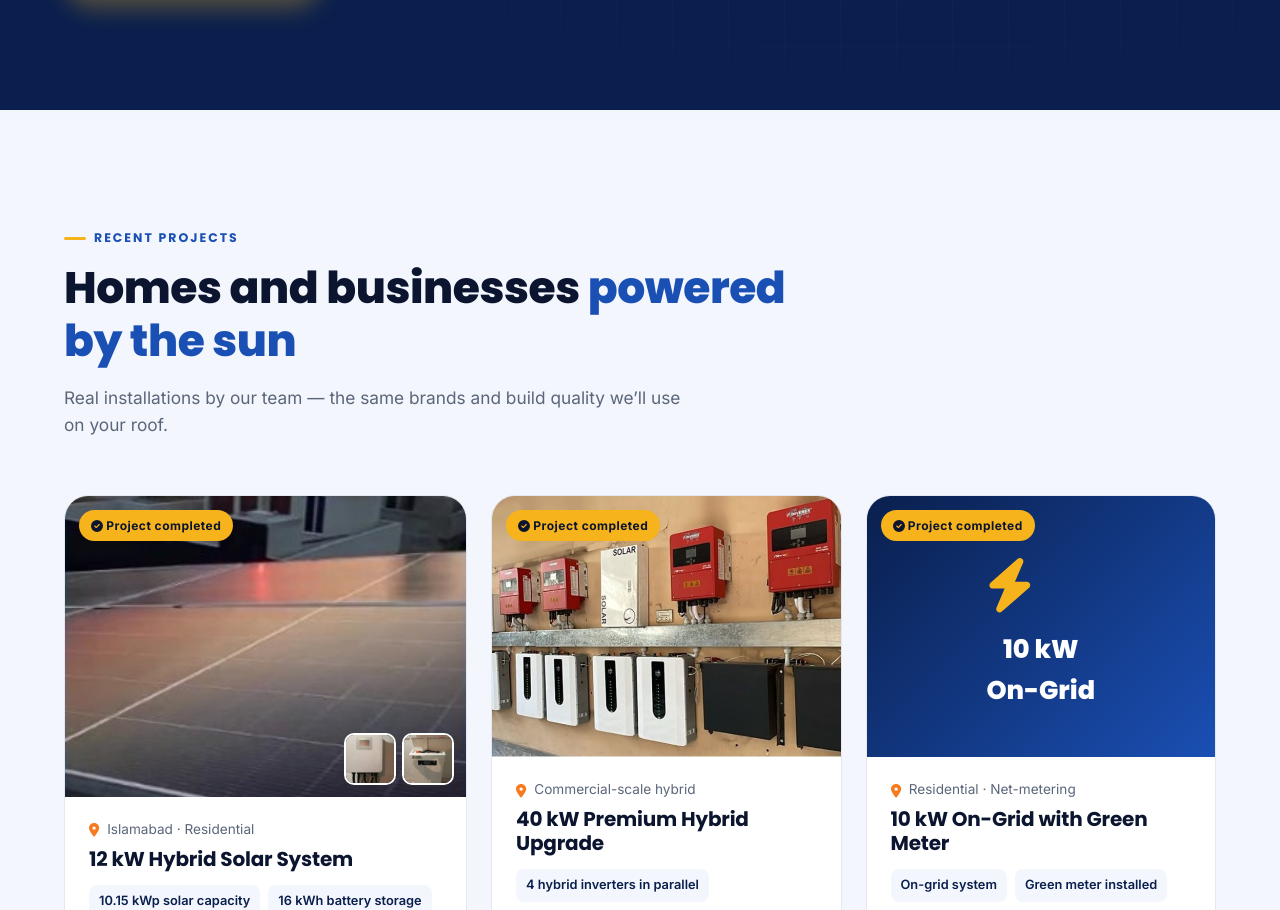
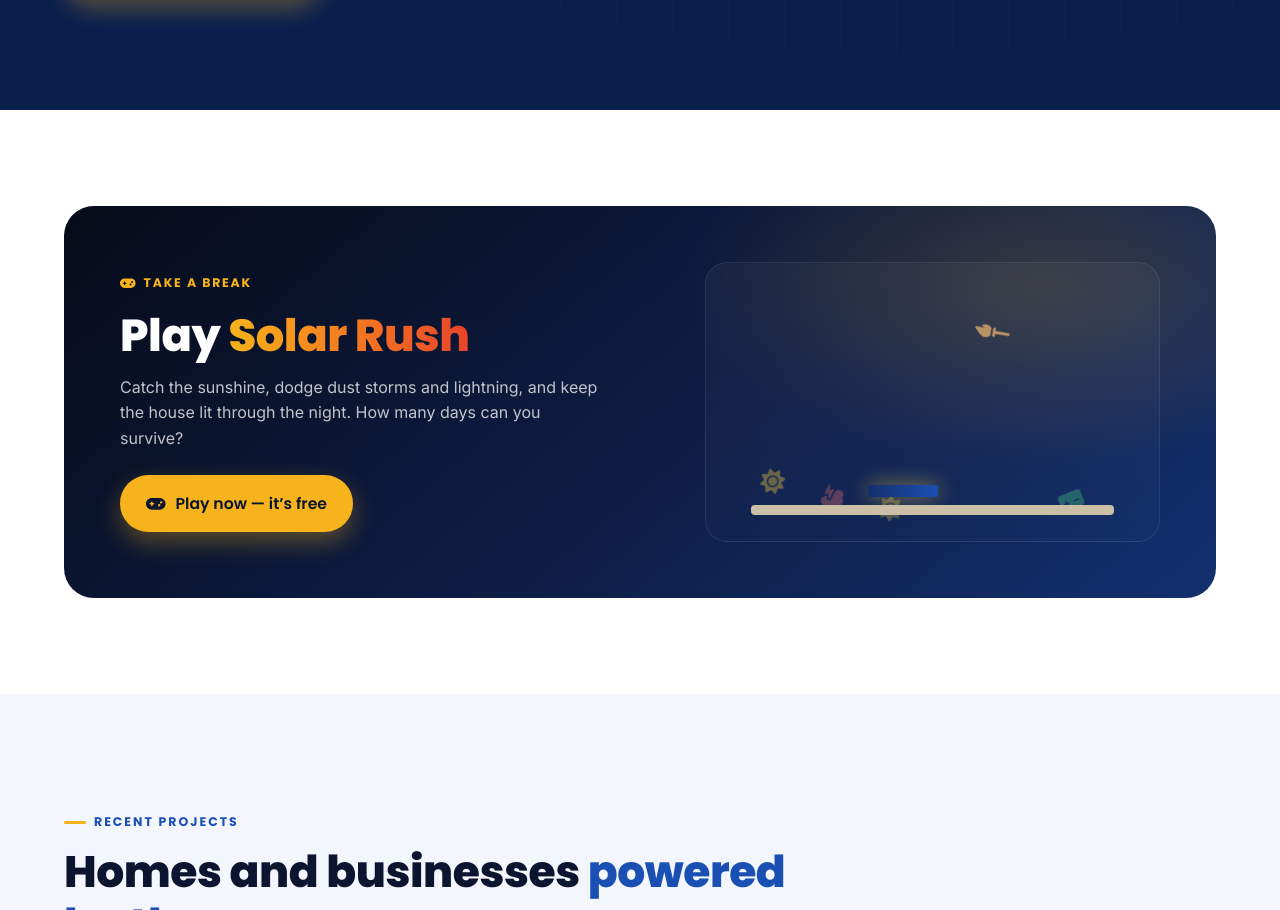
Before and after one commit to raoarsalanlatif/noor-electric, a React (Vite) app: page / in a window 1280 px wide. Shown: the part 3429-4339 px from the top of the page. Built offline with nearby package versions, Linux system fonts and the light colour scheme.

Commit message:
Show game promo on home page

```diff
--- a/src/pages/Home.jsx
+++ b/src/pages/Home.jsx
@@ -10,6 +10,7 @@ import TestimonialsSection from '../components/sections/TestimonialsSection';
 import FAQSection from '../components/sections/FAQSection';
 import ContactSection from '../components/sections/ContactSection';
 import CtaBand from '../components/sections/CtaBand';
+import GamePromo from '../components/sections/GamePromo';
 import { company } from '../content/company';
 
 function Home() {
@@ -20,6 +21,7 @@ function Home() {
       <ServicesSection />
       <StatsSection />
       <PlannerPromo />
+      <GamePromo />
       <ProjectsSection tone="soft" />
       <LeadershipSection />
       <ProcessSection />
```
